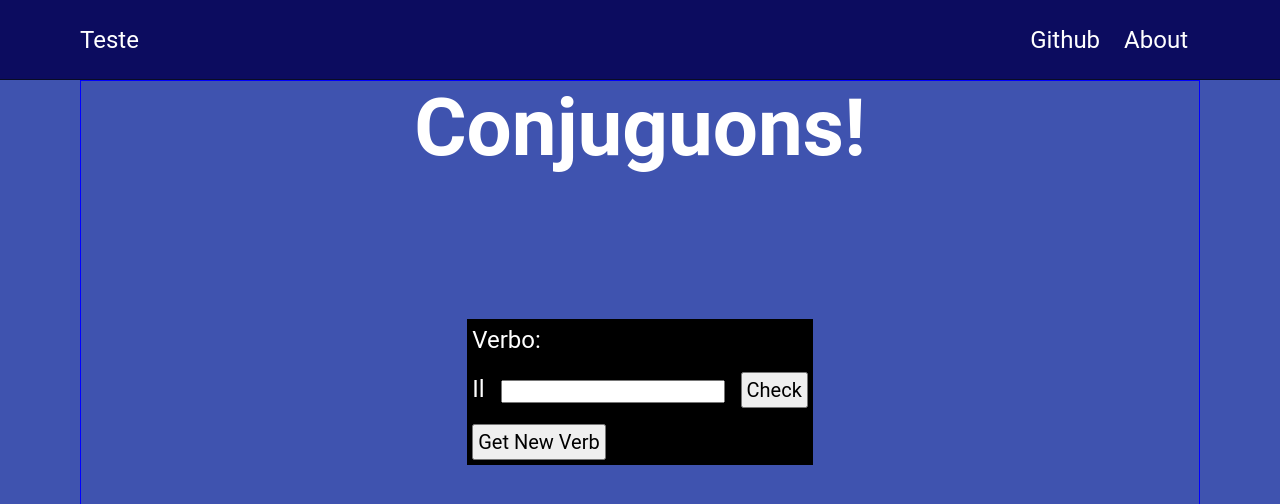
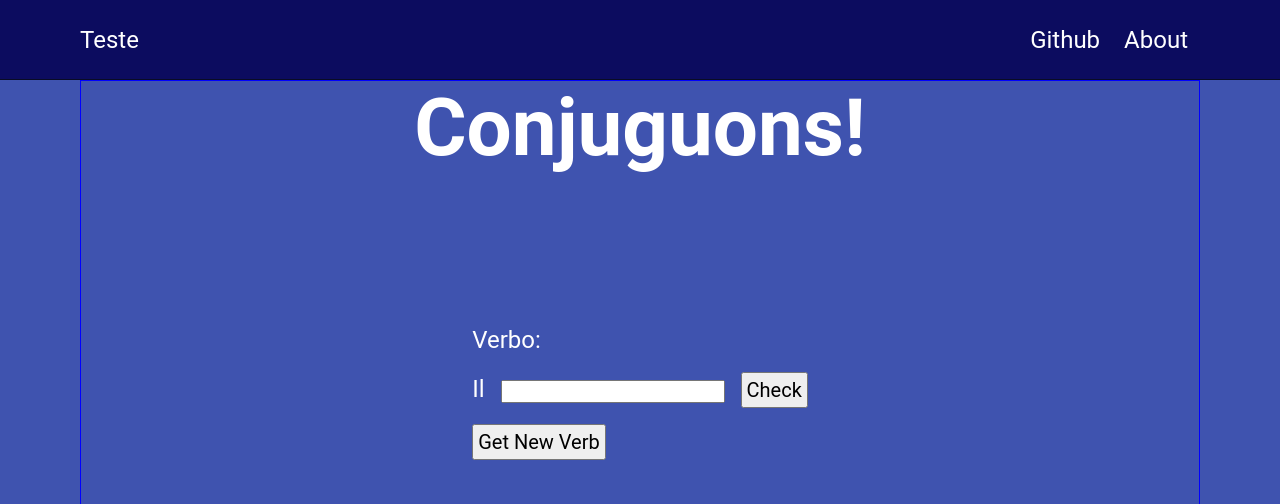
Before and after one commit to flaviobvds/conjuguons, a Next.js app: page / in a window 1280 px wide. Shown: the top 504 px of the page. Built offline with nearby package versions, Linux system fonts and the light colour scheme.

Commit message:
positioning 2

```diff
--- a/src/components/QuestionContainer/questioncontainer.module.scss
+++ b/src/components/QuestionContainer/questioncontainer.module.scss
@@ -39,6 +39,6 @@
 .questionContainer {
     line-height: 2rem;
     font-size: 1.5rem;
-    background-color: black;
+    //background-color: black;
     padding: 5px;
 }
```
